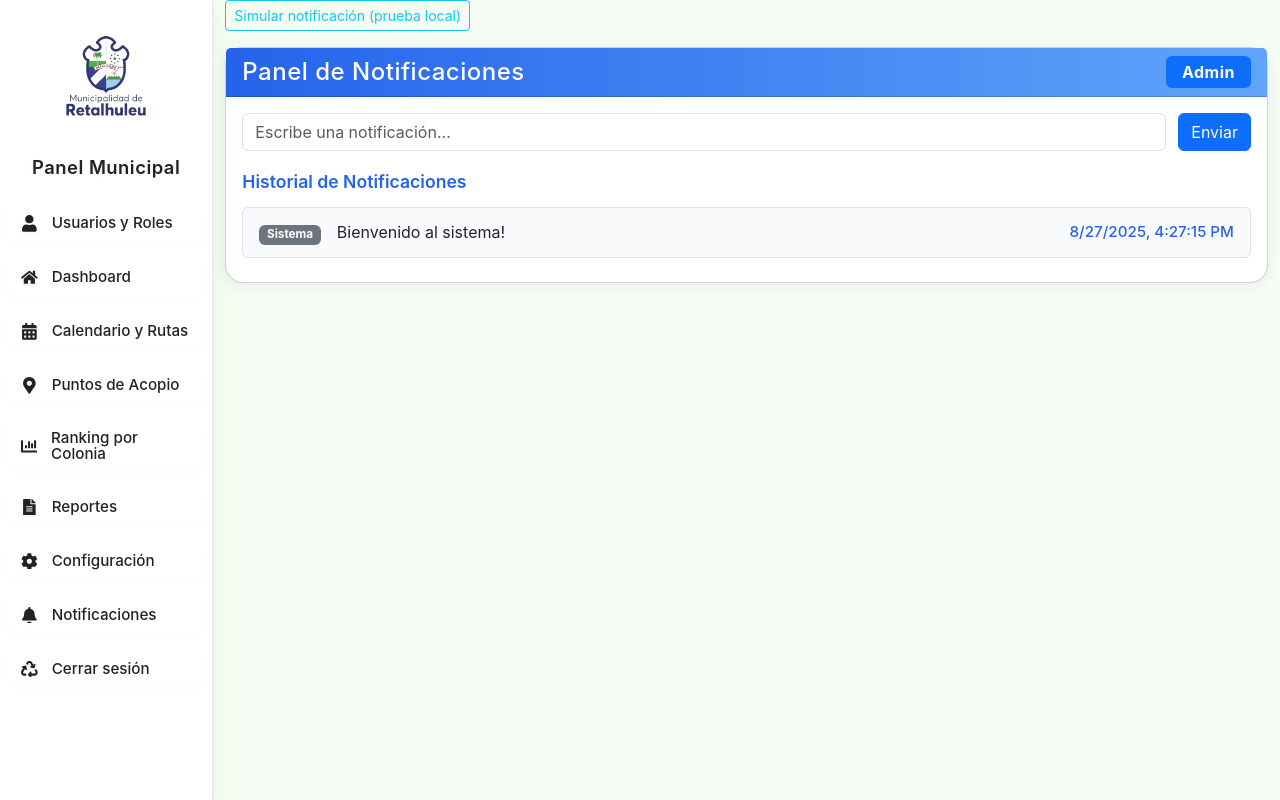
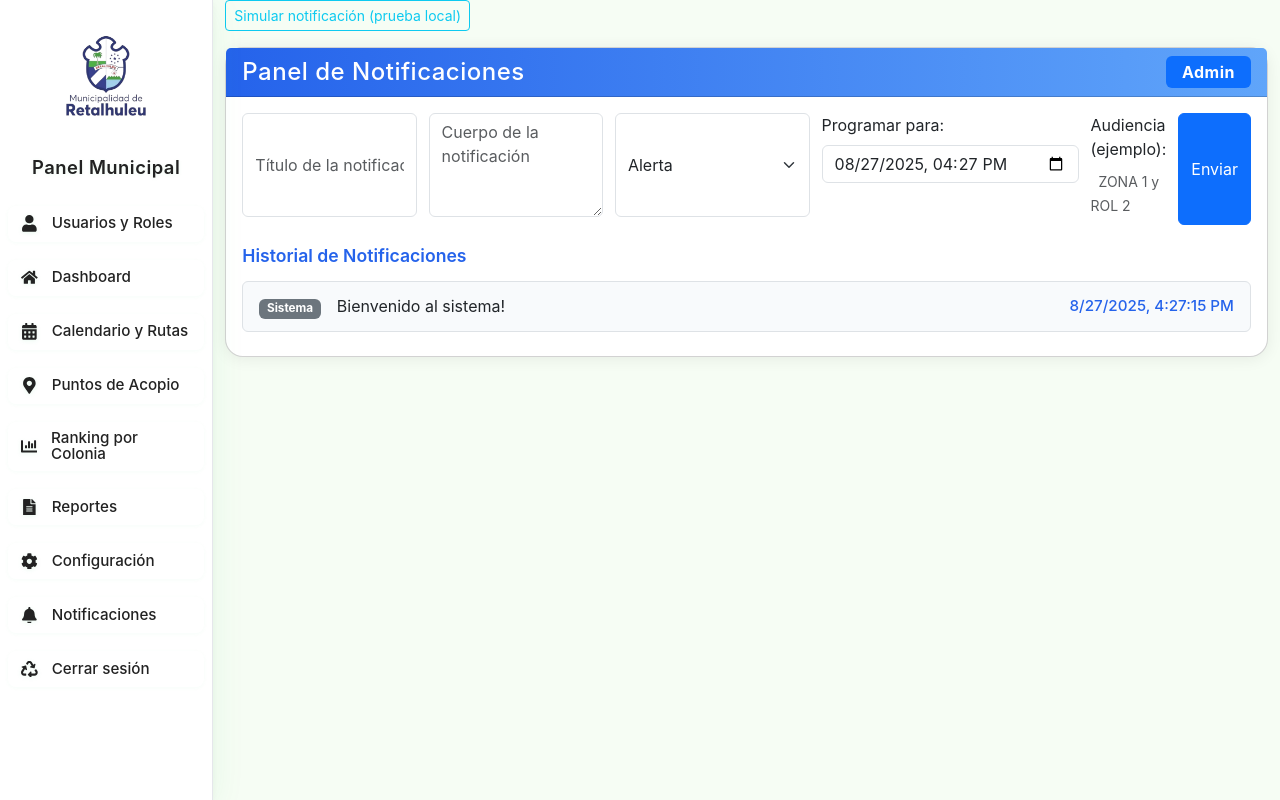
Before and after one commit to ElmerVicente5/ReciclajeSeminario, a React (Vite) app in the folder frontend/: page /notificaciones in a window 1280 px wide. Built offline with nearby package versions, Linux system fonts and the light colour scheme; no server answers.

Commit message:
se agrego el panel notificaciones

```diff
--- a/frontend/src/hooks/useNotificaciones.js
+++ b/frontend/src/hooks/useNotificaciones.js
@@ -2,5 +2,8 @@ import { fetchApi } from '../services/api';
 
 export const useNotificaciones = () => ({
   getNotificaciones: () => fetchApi('/api/notificaciones'),
-  createNotificacion: (data) => fetchApi('/api/notificaciones', { method: 'POST', body: JSON.stringify(data) }),
+  createNotificacion: (data) => fetchApi('/api/notificaciones', {
+    method: 'POST',
+    body: JSON.stringify(data)
+  }),
 });
--- a/frontend/src/pages/Notificaciones/Notificaciones.jsx
+++ b/frontend/src/pages/Notificaciones/Notificaciones.jsx
@@ -2,6 +2,7 @@ import { useState, useEffect } from "react";
 import { Button, Form, ListGroup, Card, Badge, OverlayTrigger, Popover } from "react-bootstrap";
 import styles from "./Notificaciones.module.css";
 import DashboardSidebar from "../Dashboard/DashboardSidebar";
+import { useNotificaciones } from "../../hooks/useNotificaciones";
 
 // Simulación de usuario actual (puedes cambiar esto por tu lógica real)
 const usuarioActual = {
@@ -20,6 +21,15 @@ export default function Notificaciones() {
   ]);
   const [mensaje, setMensaje] = useState("");
   const [toastBubble, setToastBubble] = useState({ show: false, mensaje: "", autor: "", fecha: "", id: null });
+  const [titulo, setTitulo] = useState("");
+  const [cuerpo, setCuerpo] = useState("");
+  const [tipo, setTipo] = useState("ALERTA");
+  const [programadaEn, setProgramadaEn] = useState(new Date().toISOString().slice(0, 16)); // formato para input datetime-local
+  const [audiencia, setAudiencia] = useState([
+    { tipo_objetivo: "ZONA", objetivo_id: 1 },
+    { tipo_objetivo: "ROL", objetivo_id: 2 }
+  ]);
+  const { getNotificaciones, createNotificacion } = useNotificaciones();
 
   // Mostrar notificación en otras pestañas usando localStorage events
   useEffect(() => {
@@ -45,15 +55,28 @@ export default function Notificaciones() {
     return () => window.removeEventListener("storage", handleStorage);
   }, []);
 
-  const handleCrear = () => {
-    if (mensaje.trim() === "") return;
+  useEffect(() => {
+    // Cargar notificaciones desde la API al montar
+    getNotificaciones().then((res) => {
+      if (Array.isArray(res)) setNotificaciones(res);
+    });
+  }, [getNotificaciones]);
+
+  const handleCrear = async () => {
+    if (titulo.trim() === "" || cuerpo.trim() === "") return;
     const nueva = {
-      id: Date.now(),
-      mensaje,
-      fecha: new Date().toLocaleString(),
-      autor: usuarioActual.nombre,
+      titulo,
+      cuerpo,
+      tipo,
+      creadoPor: 0, // Cambia por el id del usuario actual si lo tienes
+      programadaEn: new Date(programadaEn).toISOString(),
+      audiencia,
     };
-    setNotificaciones([nueva, ...notificaciones]);
+    await createNotificacion(nueva);
+    const actualizadas = await getNotificaciones();
+    if (Array.isArray(actualizadas)) setNotificaciones(actualizadas);
+    setTitulo("");
+    setCuerpo("");
     setMensaje("");
     // Enviar a otras pestañas
     localStorage.setItem("nuevaNotificacion", JSON.stringify(nueva));
@@ -161,11 +184,45 @@ export default function Notificaciones() {
                     <Form className={styles.nuevaForm}>
                       <Form.Control
                         type="text"
-                        placeholder="Escribe una notificación..."
-                        value={mensaje}
-                        onChange={(e) => setMensaje(e.target.value)}
+                        placeholder="Título de la notificación"
+                        value={titulo}
+                        onChange={e => setTitulo(e.target.value)}
                         maxLength={120}
+                        className="mb-2"
                       />
+                      <Form.Control
+                        as="textarea"
+                        rows={2}
+                        placeholder="Cuerpo de la notificación"
+                        value={cuerpo}
+                        onChange={e => setCuerpo(e.target.value)}
+                        maxLength={240}
+                        className="mb-2"
+                      />
+                      <Form.Select
+                        value={tipo}
+                        onChange={e => setTipo(e.target.value)}
+                        className="mb-2"
+                      >
+                        <option value="ALERTA">Alerta</option>
+                        <option value="INFO">Info</option>
+                        <option value="AVISO">Aviso</option>
+                      </Form.Select>
+                      <Form.Group className="mb-2">
+                        <Form.Label>Programar para:</Form.Label>
+                        <Form.Control
+                          type="datetime-local"
+                          value={programadaEn}
+                          onChange={e => setProgramadaEn(e.target.value)}
+                        />
+                      </Form.Group>
+                      {/* Audiencia: puedes personalizar según tu lógica */}
+                      <Form.Group className="mb-2">
+                        <Form.Label>Audiencia (ejemplo):</Form.Label>
+                        <Form.Text className="ms-2">
+                          ZONA 1 y ROL 2
+                        </Form.Text>
+                      </Form.Group>
                       <Button variant="primary" onClick={handleCrear}>
                         Enviar
                       </Button>
@@ -207,10 +264,11 @@ export default function Notificaciones() {
                   </ListGroup>
                 </Card.Body>
               </Card>
+              {/* ...existing code... */}
             </div>
           </div>
         </div>
       </div>
     </div>
-  )
+  );
 }
```
